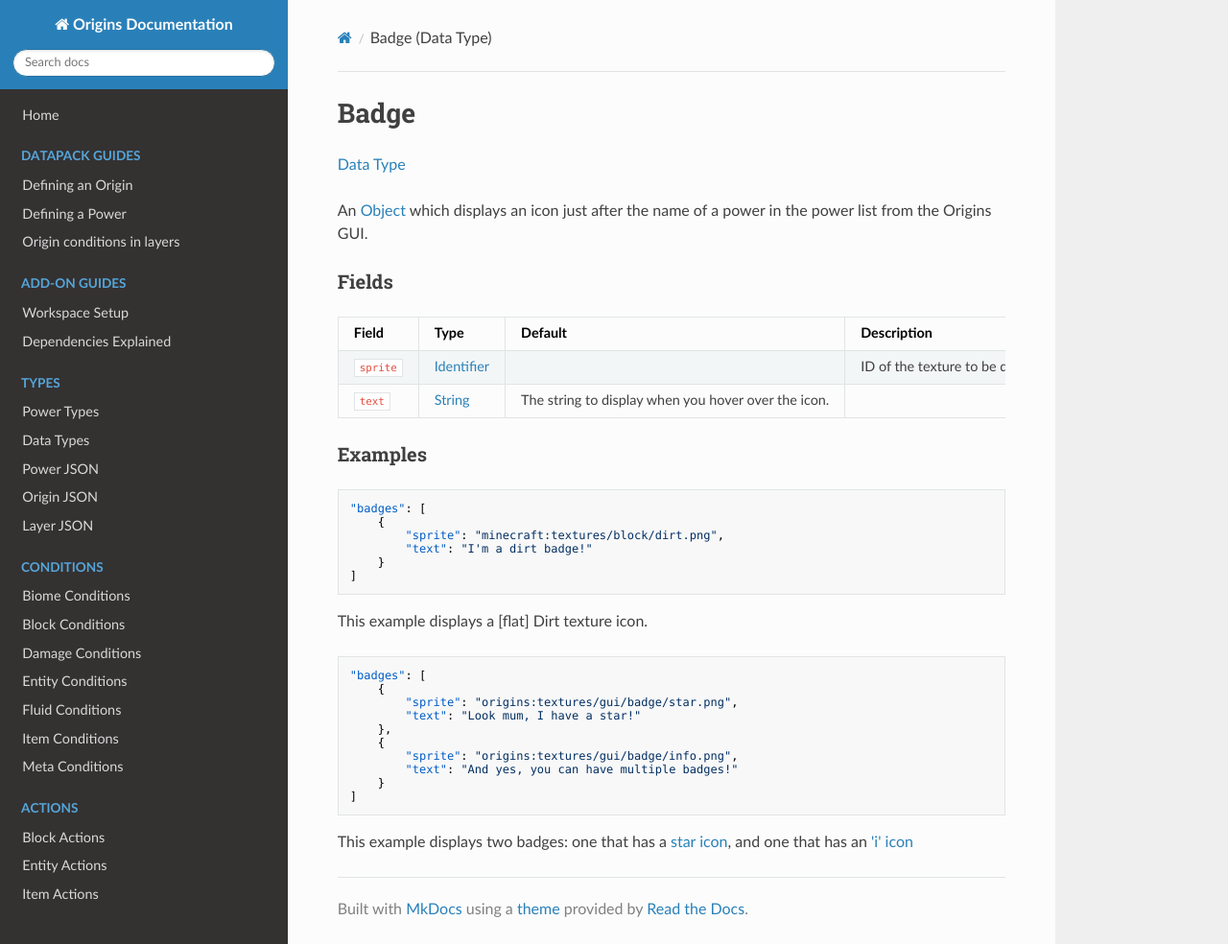
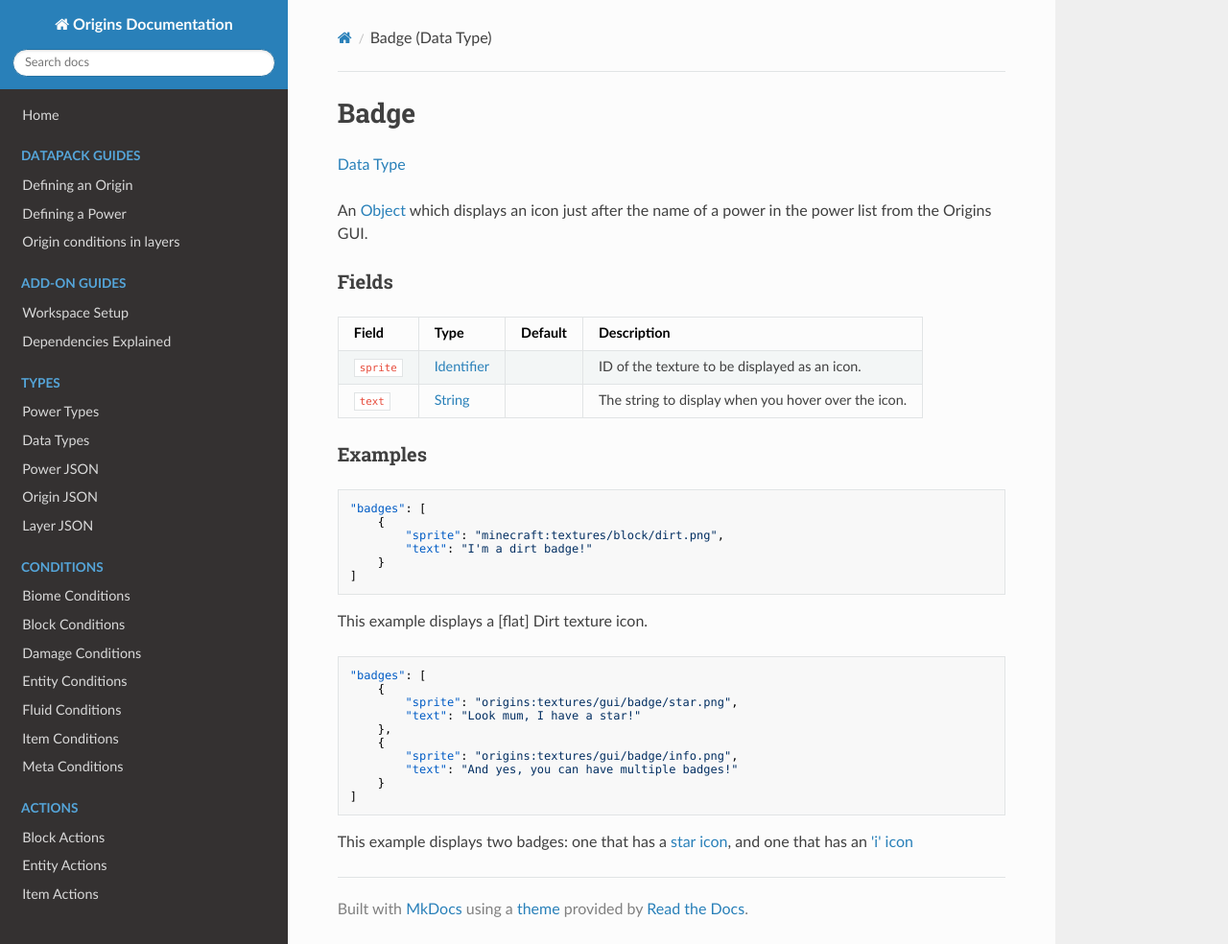
Before and after one commit to apace100/origins-docs, an MkDocs documentation site: the page built from docs/data_types/badge.md, in a window 1280 px wide and 984 px high. Shown: the whole window at 96% size. Built offline with MkDocs 1.6.1, drawn with Linux system fonts in a browser that asks for light colours; nearby versions of some CDN libraries.

Commit message:
Fix missing column in `badge.md`

````diff
--- a/docs/data_types/badge.md
+++ b/docs/data_types/badge.md
@@ -13,7 +13,7 @@ An [Object](object.md) which displays an icon just after the name of a power in
 Field | Type | Default | Description
 ------|------|---------|-------------
 `sprite` | [Identifier](identifier.md) | | ID of the texture to be displayed as an icon.
-`text` | [String](string.md) | The string to display when you hover over the icon.
+`text` | [String](string.md) | | The string to display when you hover over the icon.
 
 ### Examples
 ```json
````
